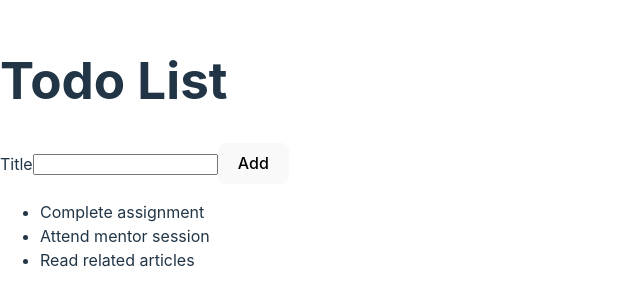
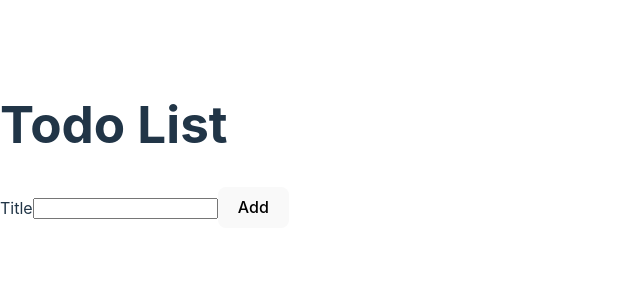
Before and after one commit to nihalerdal/react-todo, a React (Vite) app: page / in a window 1280 px wide. Shown: the part 247-552 px from the top of the page, without its empty margins (0-640 px from the left). Built offline with nearby package versions, Linux system fonts and the light colour scheme.

Commit message:
Move todoList into useState()

```diff
--- a/src/App.jsx
+++ b/src/App.jsx
@@ -3,15 +3,15 @@ import TodoList from "./TodoList"; //Import TodoList component
 import AddTodoForm from "./AddTodoForm"; //Import AddTodoForm component
 
 function App() {
-
-  const [newTodo, setNewTodo] = React.useState('');
+  const [newTodo, setNewTodo] = React.useState("");
+  const [todoList, setTodoList] = React.useState([]);
 
   return (
     <div>
       <h1>Todo List</h1>
       <AddTodoForm onAddTodo={setNewTodo} />
       <p>{newTodo}</p>
-      <TodoList />
+      <TodoList todoList={todoList}/>
     </div>
   );
 }
--- a/src/TodoList.jsx
+++ b/src/TodoList.jsx
@@ -1,25 +1,10 @@
 import TodoListItem from "./TodoListItem";
 
-const todoList = [
-  {
-    id: 1,
-    title: "Complete assignment",
-  },
-  {
-    id: 2,
-    title: "Attend mentor session",
-  },
-  {
-    id: 3,
-    title: "Read related articles",
-  },
-];
-
-function TodoList() {
+function TodoList(props) {
   return (
     <div>
       <ul>
-        {todoList.map((todo) => (
+        {props.todoList.map((todo) => (
           <TodoListItem key={todo.id} todo={todo} />
         ))}
       </ul>
```
